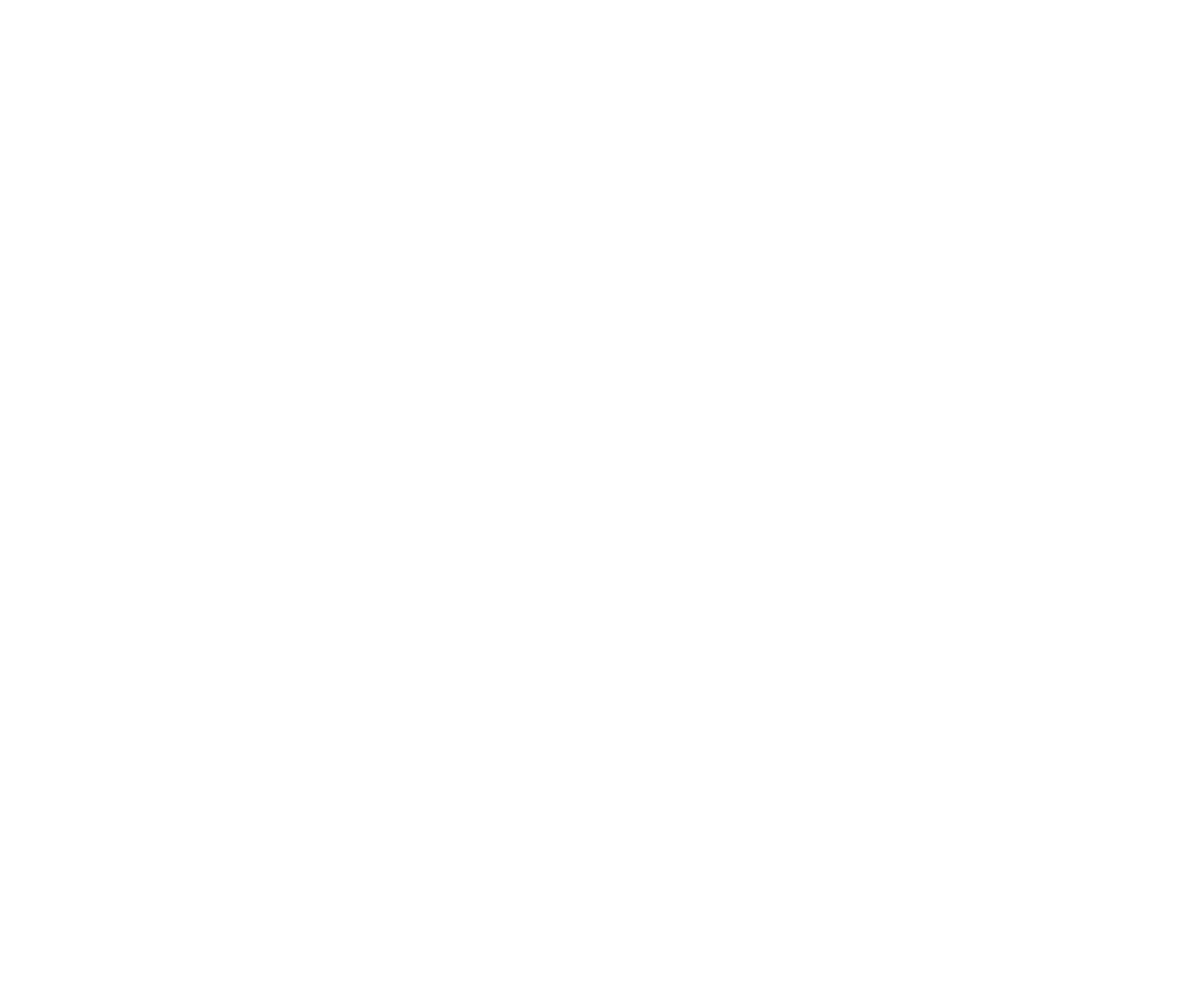
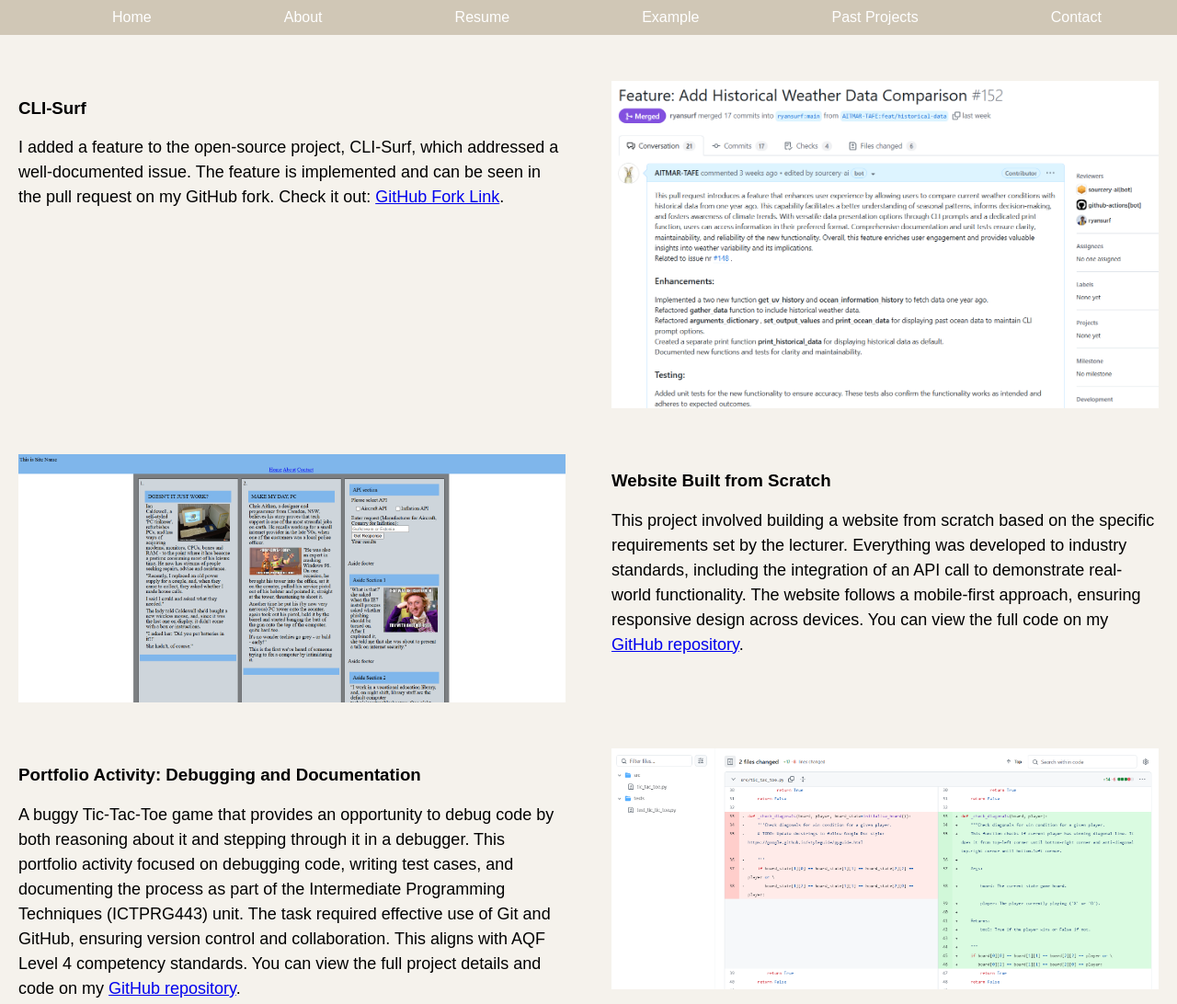
Before and after one commit to AITMAR-TAFE/Final-project, a plain HTML site: page projects.html in a window 1280 px wide. Shown: the top 1092 px of the page at 92% size. Before the commit the page ends 800 px from the top, so only its background shows below. Drawn offline with Linux system fonts and the light colour scheme.

Commit message:
feat(projects.html):create past projects page with descriptions and links to GitHub repositories

```diff
--- a/assets/css/styles.css
+++ b/assets/css/styles.css
@@ -163,6 +163,28 @@ input {
     border-radius: 4px;
 }
 
+.project-grid-container {
+    display: grid;
+    grid-template-columns: 1fr 1fr;
+    grid-template-rows: auto auto auto;
+    gap: 50px;
+}
+
+.project-grid-container p {
+    text-align: left;
+}
+
+.project-grid-container h1 {
+    text-align: left;
+}
+
+.pic {
+    width: 100%;
+    height: auto;
+    object-fit: cover;
+    max-width: 600px;
+}
+
 footer {
     background-color: #000000;
     padding: 20px;
--- a/projects.html
+++ b/projects.html
@@ -1,10 +1,58 @@
 <!DOCTYPE html>
 <html lang="en">
-<head>
-    <meta charset="UTF-8">
-    <title>Title</title>
-</head>
-<body>
+    <head>
+        <meta charset="UTF-8">
+        <meta name="viewport" content="width=device-width, initial-scale=1.0">
+        <title>Past Projects</title>
+        <link rel="stylesheet" href="assets/css/styles.css">
+    </head>
+    <body>
+        <header>
+            <nav class="navbar">
+                <button class="hamburger" onclick="toggleMenu()">☰</button>
+                <ul id="mobileNav" class="mobile-nav-content">
+                    <li><a href="index.html">Home</a></li>
+                    <li><a href="about.html">About</a></li>
+                    <li><a href="resume.html">Resume</a></li>
+                    <li><a href="example.html">Example</a></li>
+                    <li><a href="projects.html">Past Projects</a></li>
+                    <li><a href="contact.html">Contact</a></li>
+                </ul>
+                <ul class="desktop-nav">
+                    <li><a href="index.html">Home</a></li>
+                    <li><a href="about.html">About</a></li>
+                    <li><a href="resume.html">Resume</a></li>
+                    <li><a href="example.html">Example</a></li>
+                    <li><a href="projects.html">Past Projects</a></li>
+                    <li><a href="contact.html">Contact</a></li>
+                </ul>
+            </nav>
+        </header>
+        <main>
+            <section class="project-grid-container">
+                <article class="title-text">
+                    <h1>CLI-Surf</h1>
+                    <p>I added a feature to the open-source project, CLI-Surf, which addressed a well-documented issue. The feature is implemented and can be seen in the pull request on my GitHub fork. Check it out: <a href="https://github.com/AITMAR-TAFE/cli-surf" target="_blank">GitHub Fork Link</a>.</p>
+                </article>
+                <img src="assets/img/cli-surf.png" alt="Screenshot of Github PR" class="pic">
 
-</body>
+                <img src="assets/img/mobile-first-website.png" alt="Screenshot of Website" class="pic">
+                <article class="title-text">
+                    <h1>Website Built from Scratch</h1>
+                    <p>This project involved building a website from scratch based on the specific requirements set by the lecturer. Everything was developed to industry standards, including the integration of an API call to demonstrate real-world functionality. The website follows a mobile-first approach, ensuring responsive design across devices. You can view the full code on my <a href="https://github.com/NM-TAFE/portfolio-phases-1-5-AITMAR-TAFE" target="_blank">GitHub repository</a>.</p>
+                </article>
+
+                <article class="title-text">
+                    <h1>Portfolio Activity: Debugging and Documentation</h1>
+                    <p>A buggy Tic-Tac-Toe game that provides an opportunity to debug code by both reasoning about it and stepping through it in a debugger. This portfolio activity focused on debugging code, writing test cases, and documenting the process as part of the Intermediate Programming Techniques (ICTPRG443) unit. The task required effective use of Git and GitHub, ensuring version control and collaboration. This aligns with AQF Level 4 competency standards. You can view the full project details and code on my <a href="https://github.com/NM-TAFE/testing-and-documentation-techniques-AITMAR-TAFE" target="_blank">GitHub repository</a>.</p>
+                </article>
+                <img src="assets/img/tic-tac-toe.png" alt="Picture 3" class="pic">
+            </section>
+            <a href="contact.html" class="button">Contact Me</a>
+        </main>
+        <footer>
+            <p>&copy; 2024 Martina Ait. All rights reserved.</p>
+        </footer>
+        <script src="assets/js/script.js"></script>
+    </body>
 </html>
```
Also changed, not shown: assets/img/cli-surf.png (added), assets/img/mobile-first-website.png (added), assets/img/mybox.jpg (added), assets/img/tic-tac-toe.png (added).
